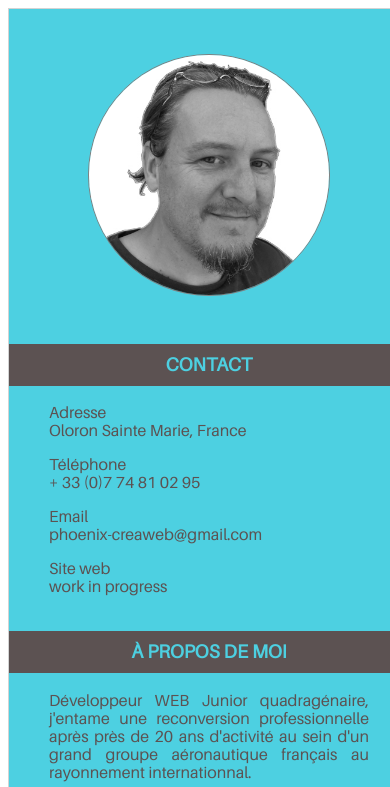
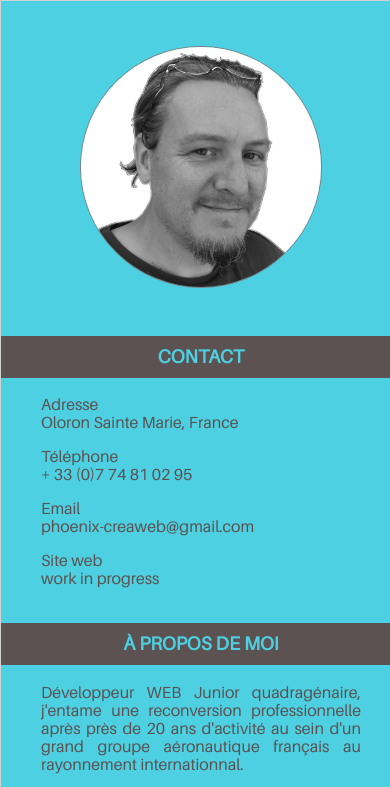
Before and after one commit to phoenix-creaweb/phoenix-creaweb.github.io, a plain HTML site: page cv/about_me.html in a window 390 px wide. Shown: the top 787 px of the page. Drawn offline with Linux system fonts and the light colour scheme.

Commit message:
Update 7.5
20200722
- Responsive v6
-- le diable est dans le détail

```diff
--- a/cv/style.css
+++ b/cv/style.css
@@ -220,6 +220,11 @@ section h3
 
 @media all and (max-width: 800px)
 {
+	body
+	{
+		margin: 0;
+	}
+
 	main
 	{
 		flex-direction: column;
```
